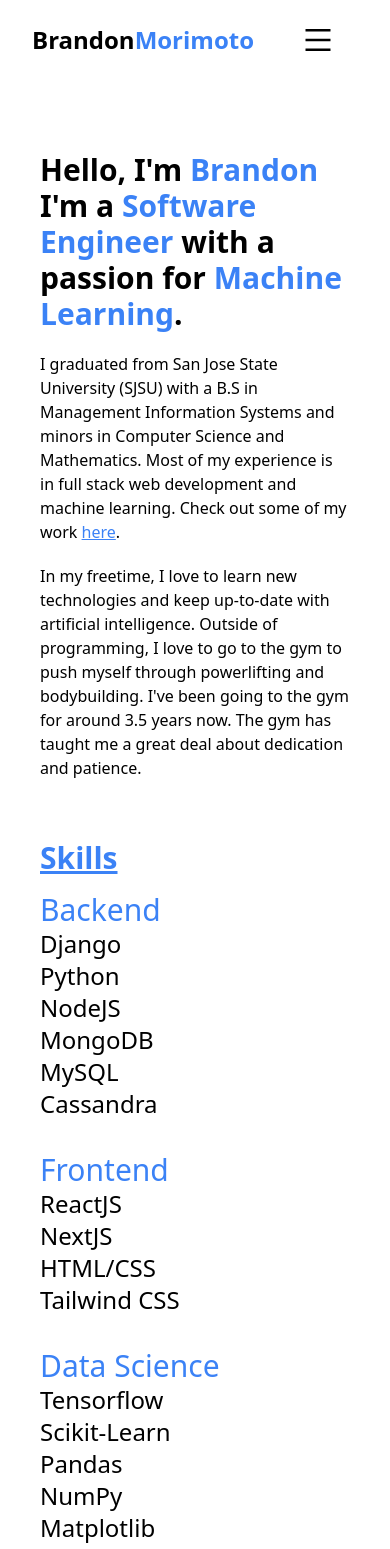
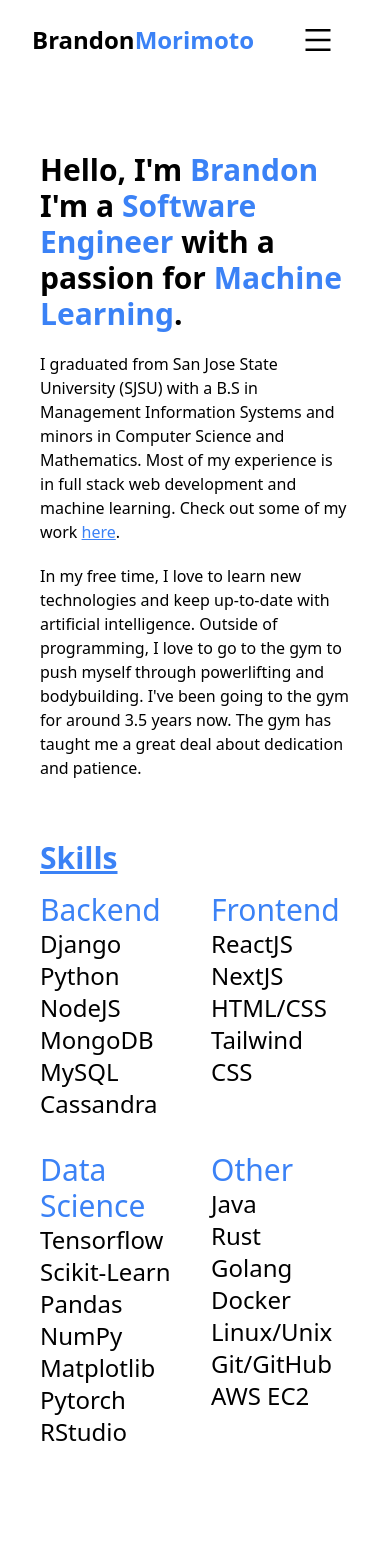
Before and after one commit to BKM99/portfolio-blog-website, a Next.js app: page /about in a window 390 px wide. Shown: the top 1549 px of the page. Built offline with nearby package versions, Linux system fonts and the light colour scheme.

Commit message:
some minor fixes/updates

```diff
--- a/components/Skills.js
+++ b/components/Skills.js
@@ -23,7 +23,7 @@ const Skills = () => {
                 <div className='mx-auto flex flex-col justify-center'>
                     <p className='underline font-bold text-blue-500 pb-4'>Skills</p>
 
-                    <div className='grid md:grid-cols-2 lg:grid-cols-4 gap-8'>
+                    <div className='grid grid-cols-2 lg:grid-cols-4 gap-8'>
                         <div>
                             <ul>
                                 <span className='text-blue-500'>Backend</span>
--- a/pages/about.js
+++ b/pages/about.js
@@ -85,7 +85,7 @@ const About = () => {
                         </p>
 
                         <p className='text-left font-normal mb-5 flex-wrap'>
-                            In my freetime, I love to learn new technologies and keep up-to-date with artificial intelligence. Outside of
+                            In my free time, I love to learn new technologies and keep up-to-date with artificial intelligence. Outside of
                             programming, I love to go to the gym to push myself through powerlifting and bodybuilding. I&#39;ve been going
                             to the gym for around 3.5 years now. The gym has taught me a great deal about dedication and patience.
                         </p>
--- a/pages/contact.js
+++ b/pages/contact.js
@@ -59,12 +59,12 @@ const Contact = () => {
 							Have any questions? Send me a message here! <br/>I respond quickly (within 48 hours). <br/>
                             <br/>
                             Additional ways to get in touch <br/>
-                            LinkedIn: <a className='text-blue-500'
+                            LinkedIn: <a className='text-blue-500 hover:underline'
                                 href='https://www.linkedin.com/in/brandon-morimoto/'
                                 target='_blank'
                                 rel='noopener noreferrer'>/in/brandon-morimoto/</a> <br/>
 
-                            Email: <a className='text-blue-500' href='mailto:bmorimoto99@gmail.com'>bmorimoto99@gmail.com</a>
+                            Email: <a className='text-blue-500 hover:underline' href='mailto:bmorimoto99@gmail.com'>bmorimoto99@gmail.com</a>
 
 						</p>
 					</div>
```
